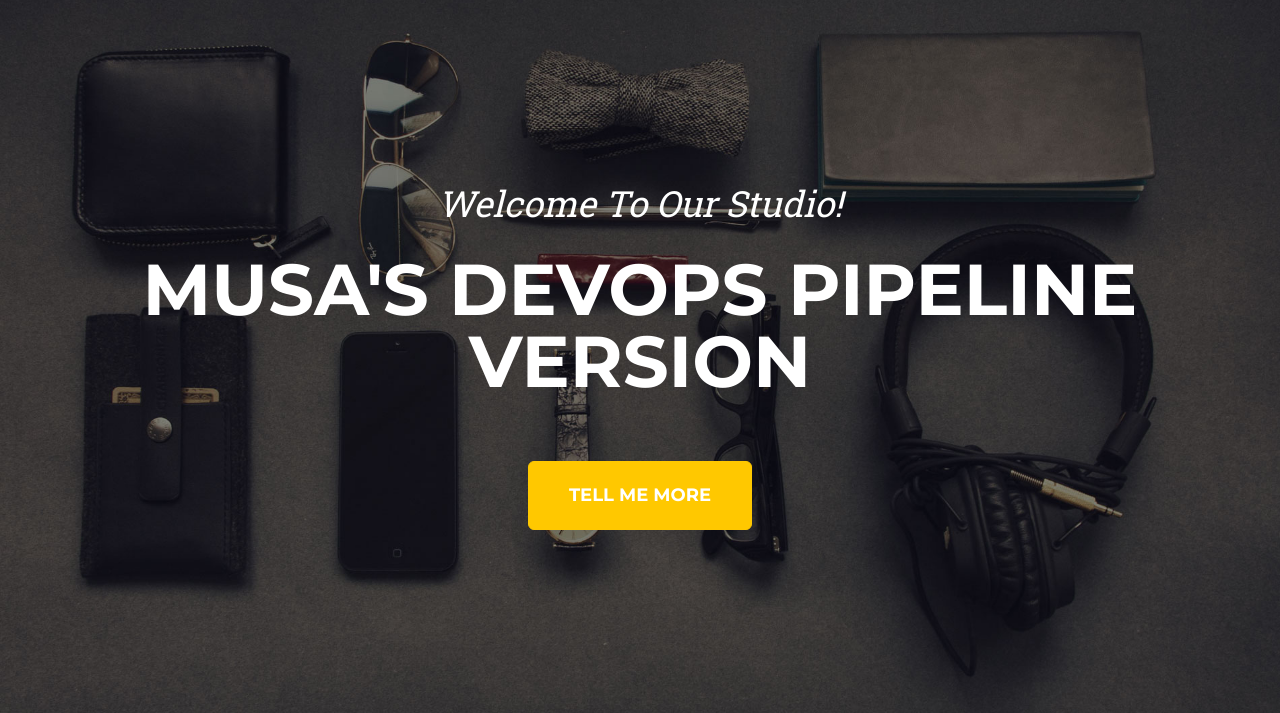
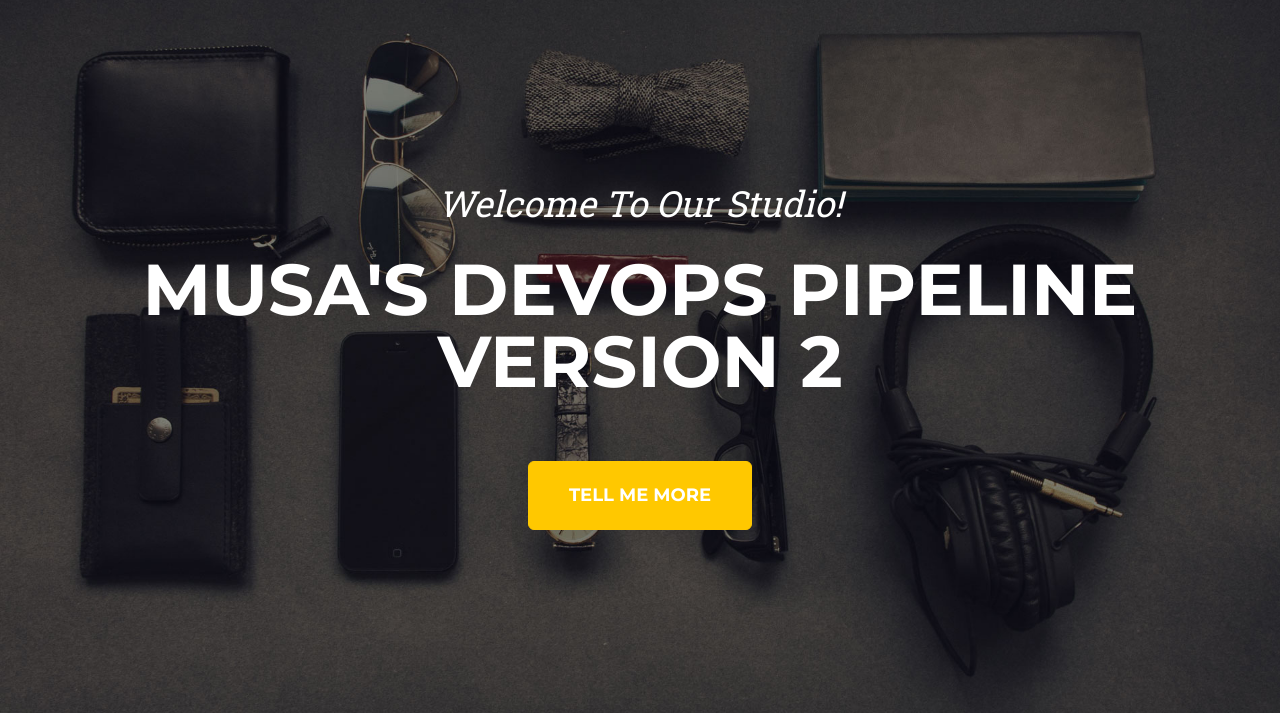
Before and after one commit to musayyab34/static-website, a website: page index.html in a window 1280 px wide. Shown: the part 87-800 px from the top of the page. Drawn offline with nearby package versions, Linux system fonts and the light colour scheme.

```diff
--- a/index.html
+++ b/index.html
@@ -40,7 +40,7 @@
         <header class="masthead">
             <div class="container">
                 <div class="masthead-subheading">Welcome To Our Studio!</div>
-                <div class="masthead-heading text-uppercase">Musa's DevOps Pipeline Version</div>
+                <div class="masthead-heading text-uppercase">Musa's DevOps Pipeline Version 2</div>
                 <a class="btn btn-primary btn-xl text-uppercase" href="#services">Tell Me More</a>
             </div>
         </header>
```
